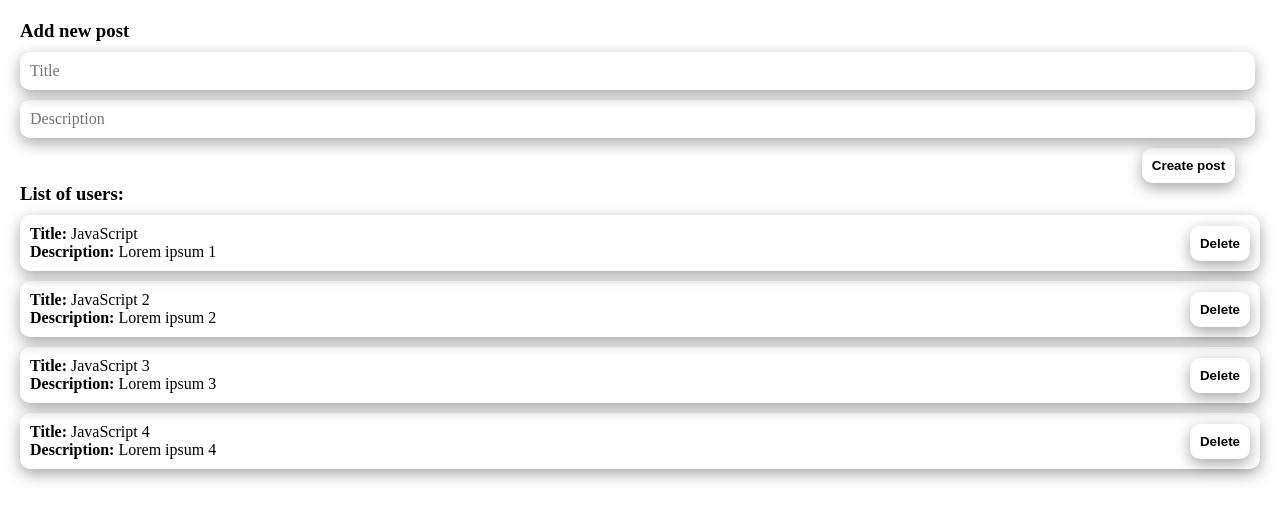
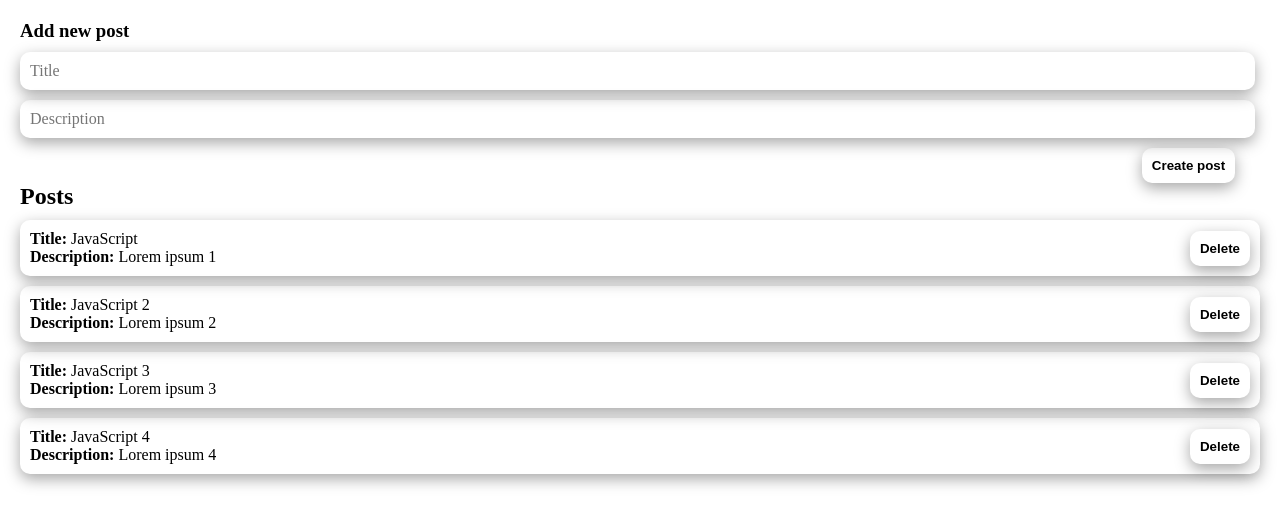
Before and after one commit to S4mm4ael/simple-blog-vue, a Vue app: page / in a window 1280 px wide. Shown: the top 526 px of the page. Built offline with nearby package versions, Linux system fonts and the light colour scheme.

Commit message:
feat: add cond render for post list

```diff
--- a/src/components/PostList.vue
+++ b/src/components/PostList.vue
@@ -1,8 +1,9 @@
 <template>
-  <div class="">
-    <h3>List of users:</h3>
+  <div v-if="posts.length > 0">
+    <h2>Posts</h2>
     <PostItem v-for="post in posts" :post="post" :key="post.id" @remove="$emit('remove', post)" />
   </div>
+  <h2 class="postList__emptyHeader" v-else>There is no posts...</h2>
 </template>
 
 <script>
@@ -18,4 +19,8 @@ export default {
 }
 </script>
 
-<style scoped></style>
+<style scoped>
+.postList__emptyHeader {
+  color: gray;
+}
+</style>
```
